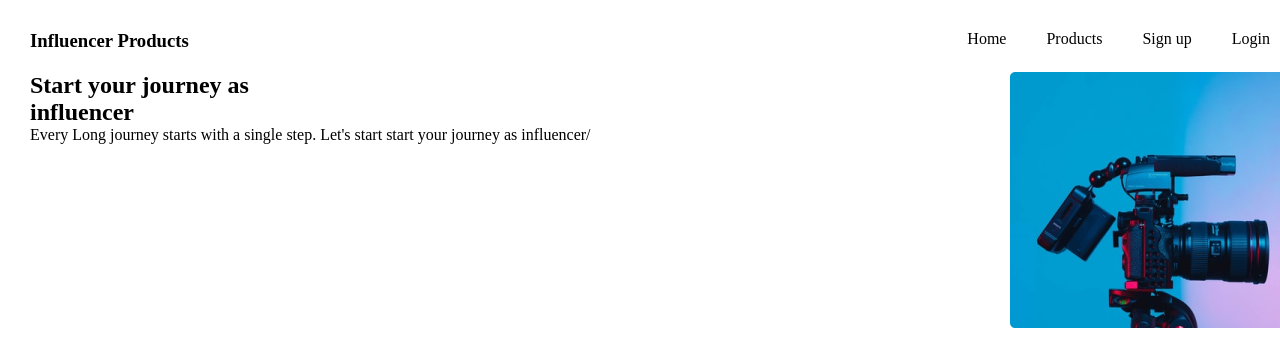
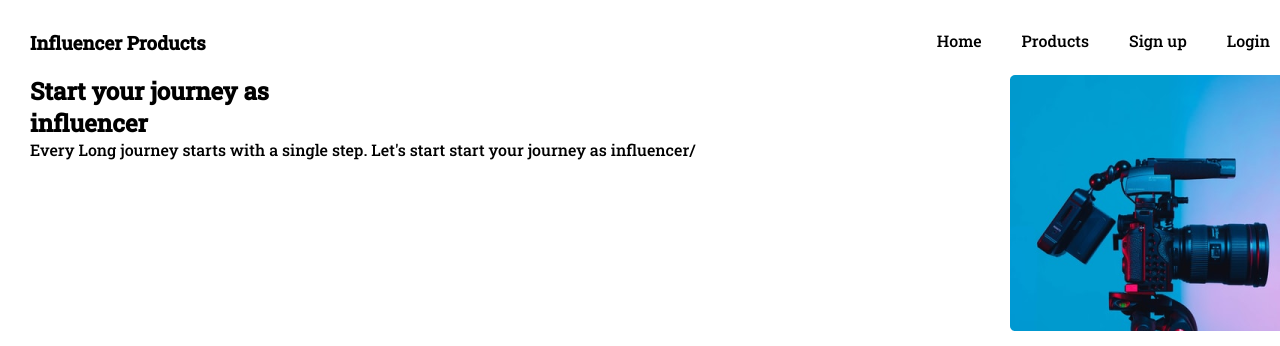
Before and after one commit to irfan-rumon/influencer-gear, a plain HTML site: page index.html in a window 1280 px wide. Shown: the top 346 px of the page. Drawn offline with Linux system fonts and the light colour scheme.

Commit message:
google font added

```diff
--- a/index.html
+++ b/index.html
@@ -6,6 +6,9 @@
     <meta name="viewport" content="width=device-width, initial-scale=1.0">
     <title>Influencer Gear</title>
     <link rel="stylesheet" href="styles.css">
+    <link rel="preconnect" href="https://fonts.googleapis.com">
+<link rel="preconnect" href="https://fonts.gstatic.com" crossorigin>
+<link href="https://fonts.googleapis.com/css2?family=Lato:ital@1&family=Open+Sans:ital,wght@1,300&family=Poppins:wght@300&family=Roboto+Slab:wght@300;500&display=swap" rel="stylesheet">
 </head>
 <body>
     <main>
--- a/styles.css
+++ b/styles.css
@@ -1,6 +1,13 @@
 *{
     margin: 0;
     padding: 0;
+}
+
+body{
+        font-family: 'Lato', sans-serif;
+    font-family: 'Open Sans', sans-serif;
+    font-family: 'Poppins', sans-serif;
+    font-family: 'Roboto Slab', serif;
 }
 
 ul {
```
